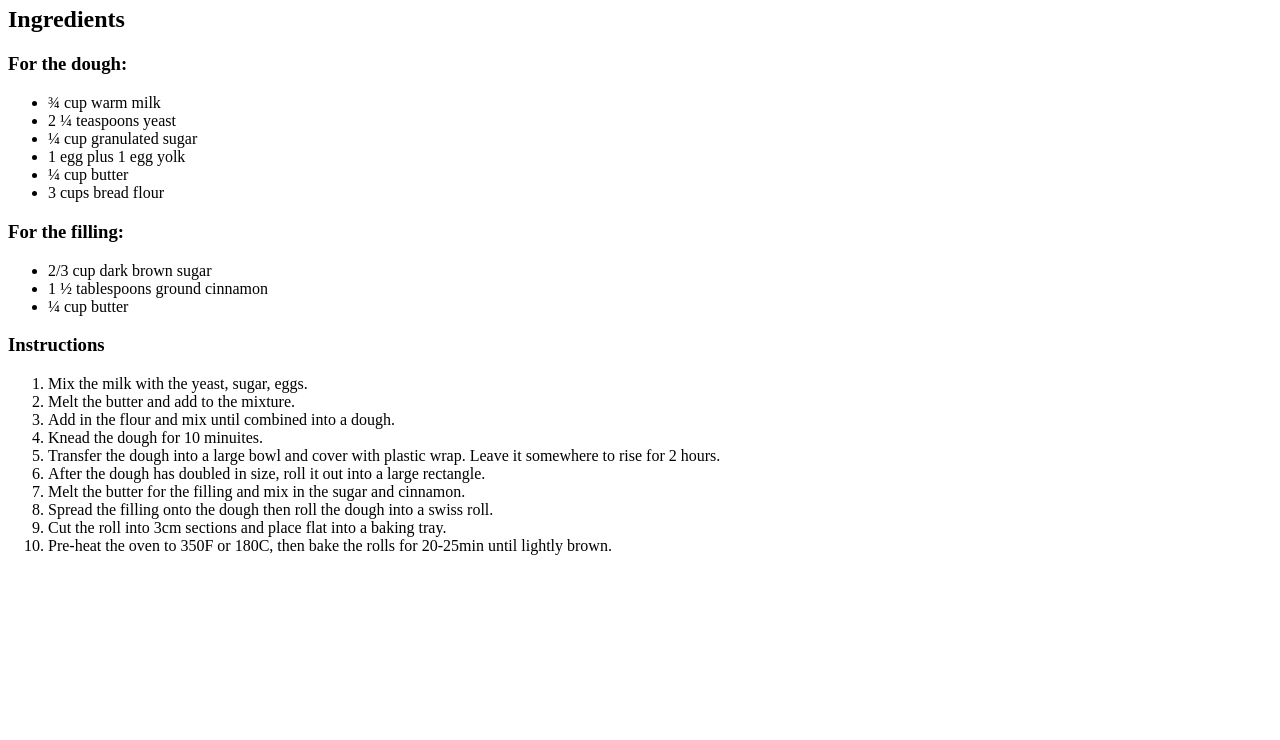
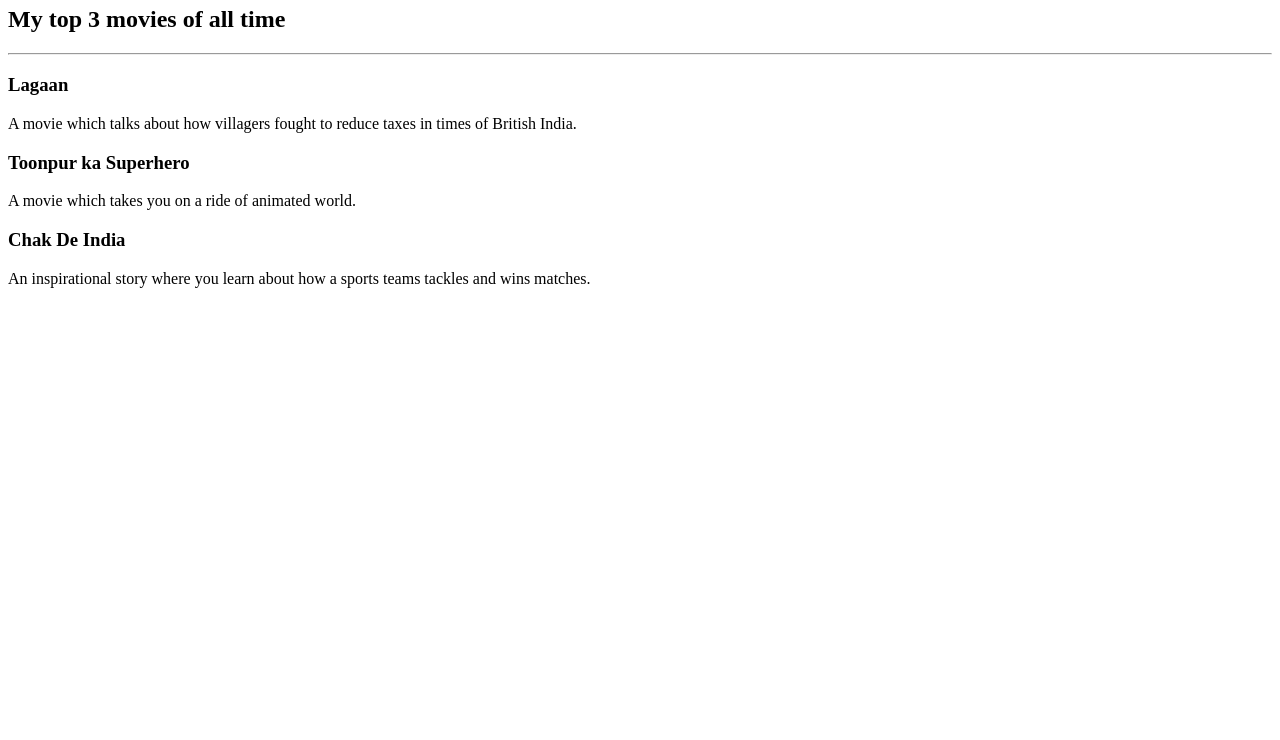
Before and after one commit to simrananand-2-11/AngelaYuFullStackCourseUdemy, a plain HTML site: page index.html in a window 1280 px wide. Shown: the part 60-800 px from the top of the page. Drawn offline with Linux system fonts and the light colour scheme.

Commit message:
Movie ranking project
HTML project

```diff
--- a/index.html
+++ b/index.html
@@ -1,35 +1,10 @@
-<h1>Angela's Cinnamon Roll Recipe</h1>
-
-<h2>Ingredients</h2>
-
-<h3>For the dough:</h3>
-<ul>
-<li>¾ cup warm milk</li>
-<li>2 ¼ teaspoons yeast </li>
-<li>¼ cup granulated sugar</li>
-<li>1 egg plus 1 egg yolk</li>
-<li>¼ cup butter</li>
-<li>3 cups bread flour</li>
-</ul>
-
-<h3>For the filling:</h3>
-<ul>
-<li>2/3 cup dark brown sugar</li>
-<li>1 ½ tablespoons ground cinnamon</li>
-<li>¼ cup butter</li>
-</ul>
-
-<h3>Instructions</h3>
-
-<ol>
-<li>Mix the milk with the yeast, sugar, eggs.</li>
-<li>Melt the butter and add to the mixture.</li>
-<li>Add in the flour and mix until combined into a dough.</li>
-<li>Knead the dough for 10 minuites.</li>
-<li>Transfer the dough into a large bowl and cover with plastic wrap. Leave it somewhere to rise for 2 hours.</li>
-<li>After the dough has doubled in size, roll it out into a large rectangle.</li>
-<li>Melt the butter for the filling and mix in the sugar and cinnamon.</li>
-<li>Spread the filling onto the dough then roll the dough into a swiss roll.</li>
-<li>Cut the roll into 3cm sections and place flat into a baking tray.</li>
-<li>Pre-heat the oven to 350F or 180C, then bake the rolls for 20-25min until lightly brown.</li>
-</ol>
+<!-- Write your code below -->
+<h1>The best movies according to Simran</h1>
+<h2>My top 3 movies of all time</h2>
+<hr />
+<h3>Lagaan</h3>
+<p>A movie which talks about how villagers fought to reduce taxes in times of British India.</p>
+<h3>Toonpur ka Superhero</h3>
+<p>A movie which takes you on a ride of animated world.</p>
+<h3>Chak De India</h3>
+<p>An inspirational story where you learn about how a sports teams tackles and wins matches.</p>
```
